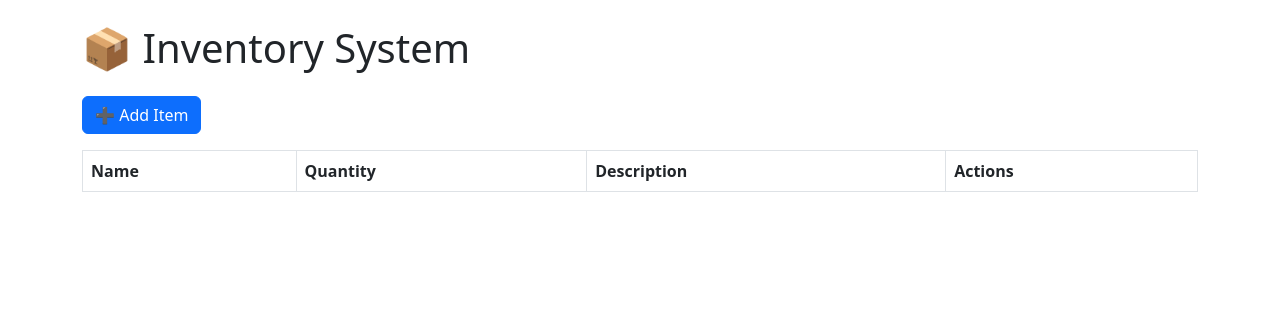
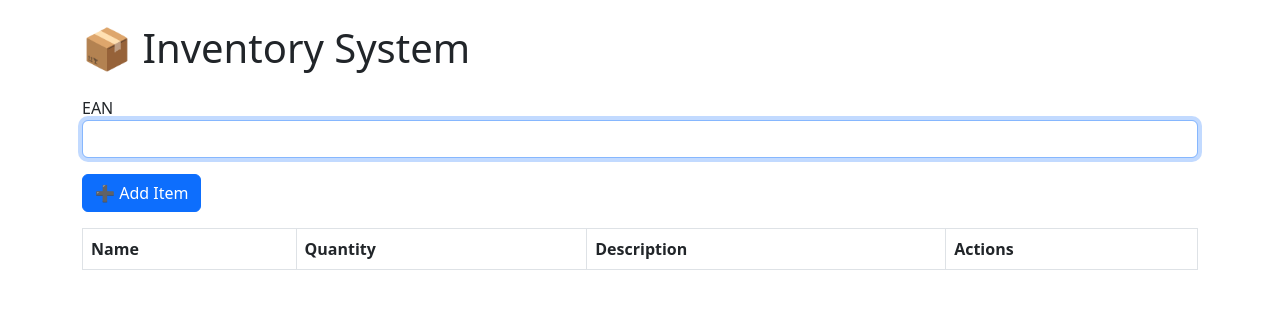
Before and after one commit to kimma86/kimventory, a Flask app: page / in a window 1280 px wide. Shown: the top 309 px of the page. Run offline with Flask 3, Linux system fonts and the light colour scheme; data that the repository does not hold is empty.

Commit message:
first draft

```diff
--- a/app.py
+++ b/app.py
@@ -8,7 +8,7 @@ db.init_app(app)
 
 with app.app_context():
     db.create_all()
-    # db.drop_all()  # nuke database
+    #db.drop_all()  # nuke database
 
 @app.route('/')
 def index():
@@ -44,6 +44,30 @@ def add_item():
 
     return render_template('add_item.html')
 
+@app.route('/scan', methods=['POST'])
+def scan_ean():
+    ean = request.form['ean']
+
+    item = Item.query.filter_by(artnr=ean).first()
+
+    # TODO: integrate with an api to collect item data based on EAN, we could use ahlsell maybe
+
+    if item:
+        item.quantity += 1
+        db.session.commit()
+    else:
+        new_item = Item(
+            name=f"Item {ean}",
+            quantity=1,
+            artnr=ean,
+            price=0.0,
+            description="Scanned item"
+        )
+        db.session.add(new_item)
+        db.session.commit()
+
+    return redirect(url_for('index'))
+
 
 @app.route('/edit/<int:item_id>', methods=['GET', 'POST'])
 def edit_item(item_id):
--- a/templates/base.html
+++ b/templates/base.html
@@ -6,6 +6,36 @@
 </head>
 <body class="container mt-4">
     <h1 class="mb-4">📦 Inventory System</h1>
+
+    <!-- Scan form -->
+    <form id="scanForm" action="{{ url_for('scan_ean') }}" method="POST">
+        <div class="mb-3">
+            <label for="ean">EAN</label>
+            <input type="text" name="ean" id="ean" class="form-control" autofocus>
+        </div>
+    </form>
+
     {% block content %}{% endblock %}
 </body>
 </html>
+
+<script>
+let eanInput = document.getElementById("ean");
+
+// Always clear & focus on page load
+window.onload = () => {
+    eanInput.value = "";
+    eanInput.focus();
+};
+
+// Debounce auto-submit
+let debounceTimer;
+eanInput.addEventListener("input", function() {
+    clearTimeout(debounceTimer);
+    debounceTimer = setTimeout(() => {
+        if (this.value.length >= 6) {
+            document.getElementById("scanForm").submit();
+        }
+    }, 400);
+});
+</script>
```
